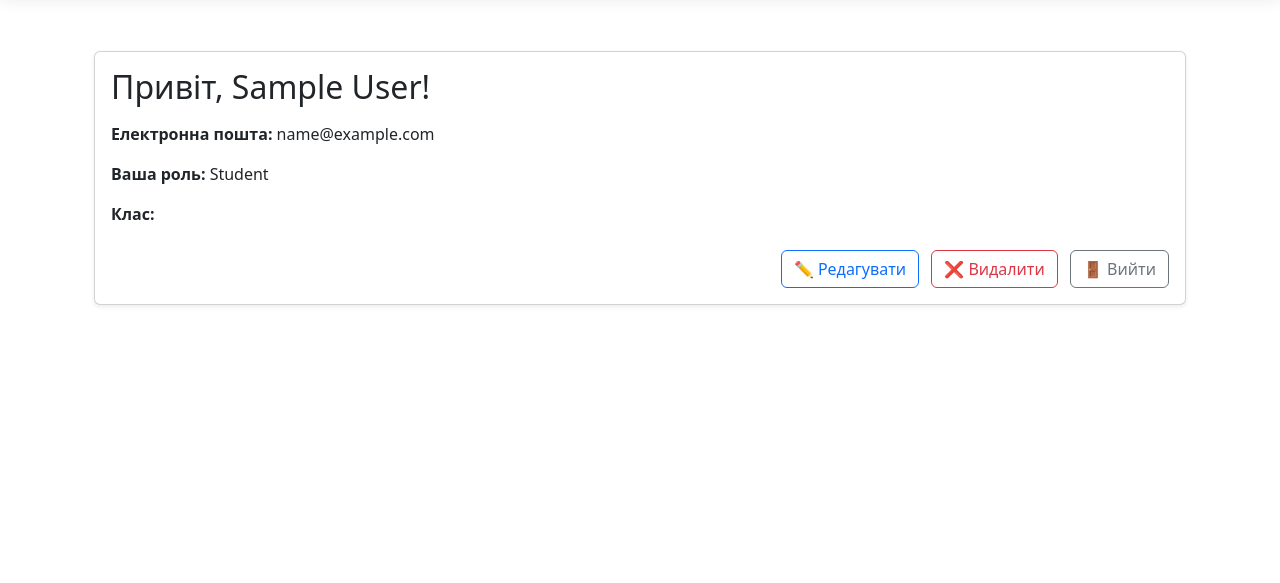
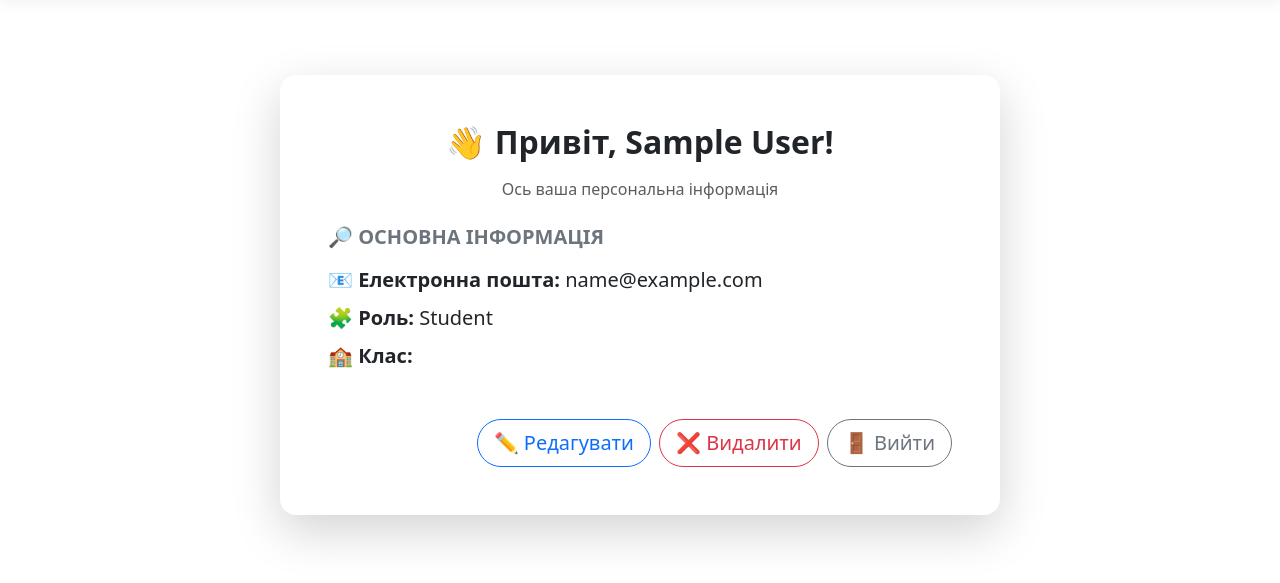
Before and after one commit to Mykhailo-Tr/IT-Turik2, a Django app: page / in a window 1280 px wide. Shown: the part 73-656 px from the top of the page. Run offline with Django 4.2, Linux system fonts and the light colour scheme; the visitor is signed in with stand-in values (Sample User, id 1); some libraries are stand-ins or nearby versions.

Commit message:
Refactor login, profile, and registration templates for improved design and user experience, enhancing layout and form styling.

```diff
--- a/vopetschool/accounts/templates/accounts/profile.html
+++ b/vopetschool/accounts/templates/accounts/profile.html
@@ -3,36 +3,54 @@
 {% block title %}Профіль{% endblock %}
 
 {% block content %}
-<div class="container mt-4">
-    <div class="card shadow-sm">
-        <div class="card-body">
-            <h2 class="card-title mb-3">Привіт, {{ user.get_full_name }}!</h2>
+<div class="container py-5">
+    <div class="row justify-content-center">
+        <div class="col-md-10 col-lg-8">
+            <div class="card shadow-lg border-0 rounded-4">
+                <div class="card-body p-5">
+                    <!-- Заголовок -->
+                    <h2 class="fw-bold mb-3 text-center">👋 Привіт, {{ user.get_full_name }}!</h2>
+                    <p class="text-center text-muted mb-4">Ось ваша персональна інформація</p>
 
-            <p><strong>Електронна пошта:</strong> {{ user.email }}</p>
-            <p><strong>Ваша роль:</strong> {{ user.get_role_display }}</p>
-
+                    <!-- Інформація -->
+                    <div class="mb-4">
+                        <h5 class="fw-semibold mb-3 text-uppercase text-secondary">🔎 Основна інформація</h5>
+                        <ul class="list-unstyled fs-5">
+                            <li class="mb-2"><strong>📧 Електронна пошта:</strong> {{ user.email }}</li>
+                            <li class="mb-2"><strong>🧩 Роль:</strong> {{ user.get_role_display }}</li>
                             {% if user.role == 'student' %}
-                <p><strong>Клас:</strong> {{ user.student.school_class }}</p>
+                                <li class="mb-2"><strong>🏫 Клас:</strong> {{ user.student.school_class }}</li>
                             {% elif user.role == 'teacher' %}
-                <p><strong>Предмет:</strong> {{ user.teacher.subject }}</p>
+                                <li class="mb-2"><strong>📘 Предмет:</strong> {{ user.teacher.subject }}</li>
                             {% elif user.role == 'parent' %}
-                <p><strong>Діти:</strong></p>
-                {% if request.user.parent.children.all %}
-                    <ul class="list-group mb-3">
-                        {% for child in request.user.parent.children.all %}
+                                <li class="mb-2"><strong>👨‍👩‍👧‍👦 Діти:</strong></li>
+                                {% if user.parent.children.all %}
+                                    <ul class="list-group list-group-flush ps-3">
+                                        {% for child in user.parent.children.all %}
                                             <li class="list-group-item">{{ child }}</li>
                                         {% endfor %}
                                     </ul>
                                 {% else %}
-                    <p class="text-muted">Немає доданих дітей.</p>
+                                    <p class="text-muted ps-3">Немає доданих дітей.</p>
                                 {% endif %}
                             {% endif %}
+                        </ul>
+                    </div>
 
-            <!-- Кнопки праворуч -->
-            <div class="mt-4 text-end">
-                <a href="{% url 'edit_profile' %}" class="btn btn-outline-primary me-2">✏️ Редагувати</a>
-                <a href="{% url 'delete_account' %}" class="btn btn-outline-danger me-2">❌ Видалити</a>
-                <a href="{% url 'logout' %}" class="btn btn-outline-secondary">🚪 Вийти</a>
+                    <!-- Кнопки справа знизу -->
+                    <div class="d-flex justify-content-end mt-5 gap-2">
+                        <a href="{% url 'edit_profile' %}" class="btn btn-outline-primary btn-lg rounded-pill">
+                            ✏️ Редагувати
+                        </a>
+                        <a href="{% url 'delete_account' %}" class="btn btn-outline-danger btn-lg rounded-pill">
+                            ❌ Видалити
+                        </a>
+                        <a href="{% url 'logout' %}" class="btn btn-outline-secondary btn-lg rounded-pill">
+                            🚪 Вийти
+                        </a>
+                    </div>
+
+                </div>
             </div>
         </div>
     </div>
```
Also changed, not shown: vopetschool/accounts/templates/accounts/login.html (+27 -12 lines), vopetschool/accounts/templates/accounts/register.html (+31 -12 lines). Lines whose indentation alone changed are shown as unchanged.
